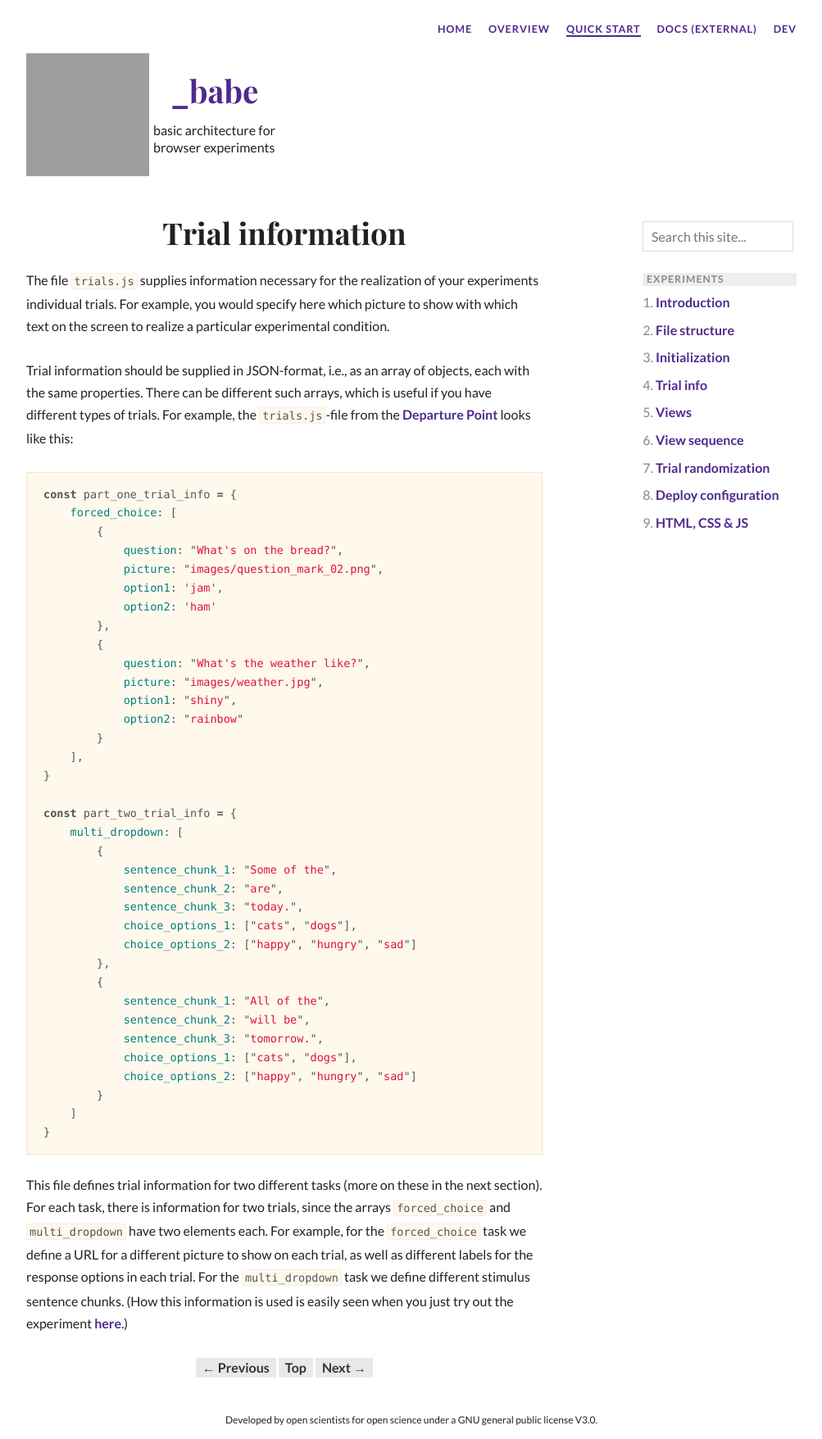
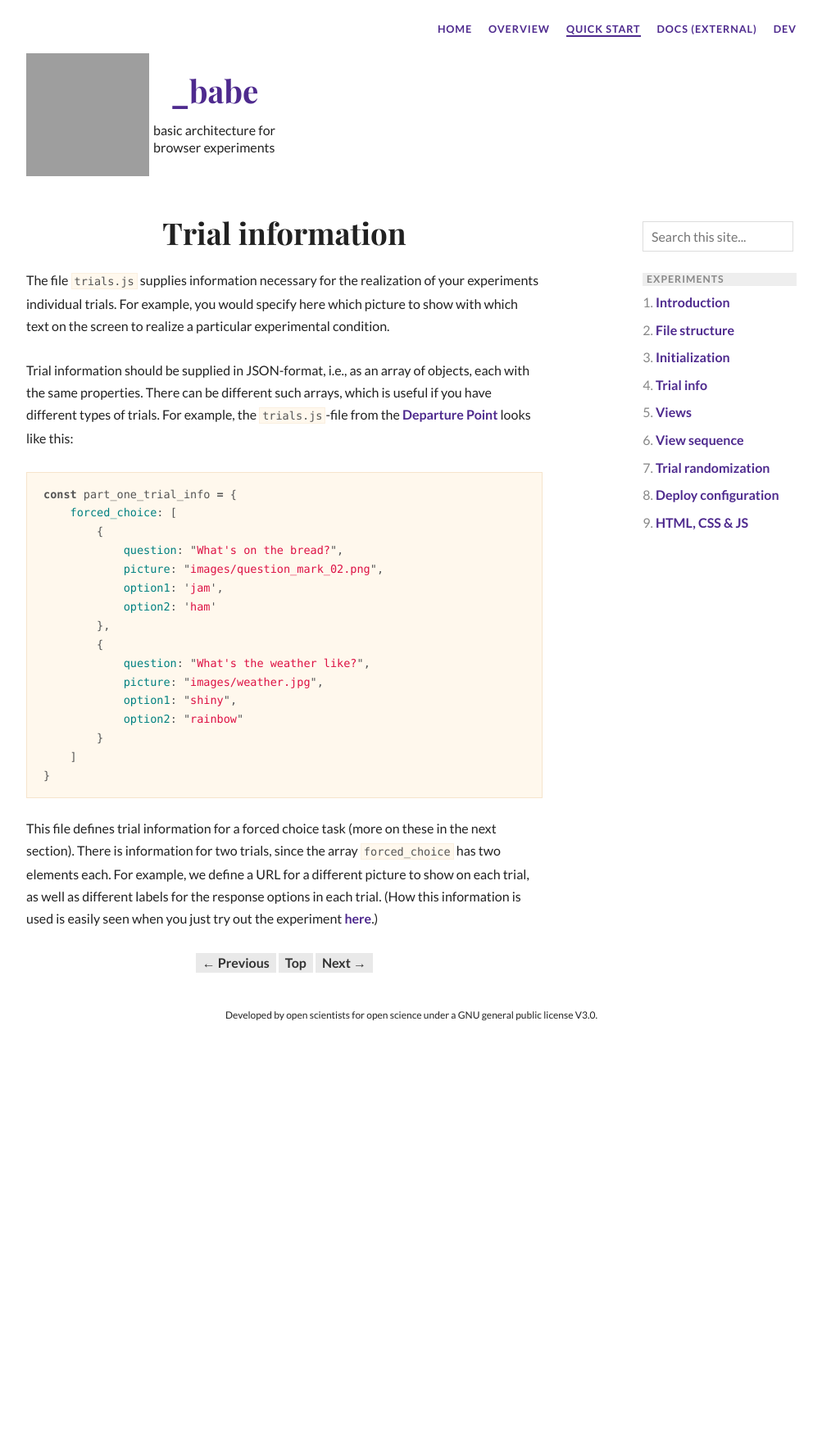
Before and after one commit to magpie-ea/magpie-site, a Jekyll site: the page built from experiments/04trialinfo.markdown, in a window 1280 px wide. Shown: the whole page at 82% size, without its empty margins (138-1141 px from the left). Built offline with Jekyll 4.4.1, drawn with Linux system fonts in a browser that asks for light colours; nearby versions of some CDN libraries; after the commit the page ends 1263 px from its top, so only the background shows below that.

Commit message:
adapted experiment and trials description to new minimal departure point (for class)

````diff
--- a/experiments/04trialinfo.markdown
+++ b/experiments/04trialinfo.markdown
@@ -26,27 +26,8 @@ const part_one_trial_info = {
             option1: "shiny",
             option2: "rainbow"
         }
-    ],
-}
-
-const part_two_trial_info = {
-    multi_dropdown: [
-        {
-            sentence_chunk_1: "Some of the",
-            sentence_chunk_2: "are",
-            sentence_chunk_3: "today.",
-            choice_options_1: ["cats", "dogs"],
-            choice_options_2: ["happy", "hungry", "sad"]
-        },
-        {
-            sentence_chunk_1: "All of the",
-            sentence_chunk_2: "will be",
-            sentence_chunk_3: "tomorrow.",
-            choice_options_1: ["cats", "dogs"],
-            choice_options_2: ["happy", "hungry", "sad"]
-        }
     ]
 }
 ```
 
-This file defines trial information for two different tasks (more on these in the next section). For each task, there is information for two trials, since the arrays `forced_choice` and `multi_dropdown` have two elements each. For example, for the `forced_choice` task we define a URL for a different picture to show on each trial, as well as different labels for the response options in each trial. For the `multi_dropdown` task we define different stimulus sentence chunks. (How this information is used is easily seen when you just try out the experiment [here](https://departure-point.netlify.com).)
+This file defines trial information for a forced choice task (more on these in the next section). There is information for two trials, since the array `forced_choice` has two elements each. For example, we define a URL for a different picture to show on each trial, as well as different labels for the response options in each trial. (How this information is used is easily seen when you just try out the experiment [here](https://departure-point.netlify.com).)
````
Also changed, not shown: experiments/03expobject.markdown (+4 -6 lines).
